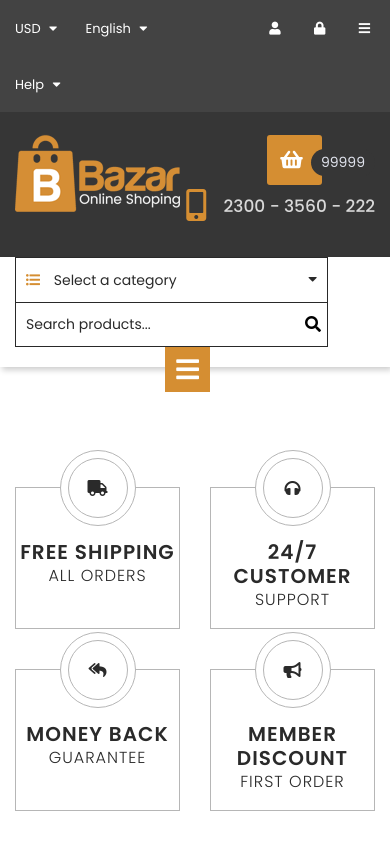
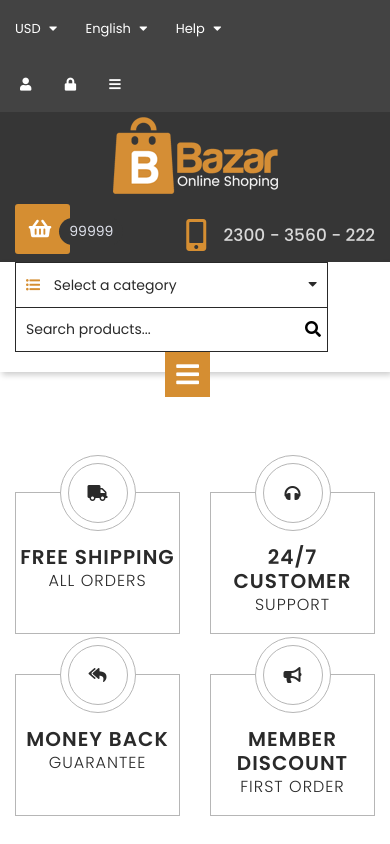
Before and after one commit to mateuszwrobel/wdp-1809-01, a website: page src/index.html in a window 390 px wide. Shown: the top 844 px of the page. Drawn offline with nearby package versions, Linux system fonts and the light colour scheme; files that its build step writes are made by us from their sources; files whose address does not match are found by name.

Commit message:
Fix RWD for small devices in topbar and banner.

```diff
--- a/src/index.html
+++ b/src/index.html
@@ -14,14 +14,14 @@
     <div class="top-bar">
       <div class="container">
         <div class="row">
-          <div class="col text-left">
+          <div class="col col-12 col-sm-6 text-left">
             <ul>
               <li><a href="#">USD <i class="fas fa-caret-down"></i></a></li>
               <li><a href="#">English <i class="fas fa-caret-down"></i></a></li>
               <li><a href="#">Help <i class="fas fa-caret-down"></i></a></li>
             </ul>
           </div>
-          <div class="col text-right">
+          <div class="col col-12 col-sm-6 text-left text-sm-right">
             <ul class="d-none d-md-block">
               <li><a href="#"><i class="fas fa-user"></i> Login</a></li>
               <li><a href="#"><i class="fas fa-lock"></i> Register</a></li>
@@ -39,13 +39,13 @@
     <div class="company-claim">
       <div class="container">
         <div class="row align-items-center">
-          <div class="col text-left phone-number">
+          <div class="col col-12 col-sm-12 col-md-4 text-left phone-number">
             <p><i class="fas fa-mobile-alt"></i> 2300 - 3560 - 222</p>
           </div>
-          <div class="col text-center logo">
+          <div class="col col-12 col-sm-12 col-md-4 text-center logo">
             <a href="#"><img src="./images/logo.png"></a>
           </div>
-          <div class="col text-right cart">
+          <div class="col col-12 col-sm-12 col-md-4 text-right cart">
             <a href="#" class="cart-box">
               <div class="cart-icon">
                 <i class="fas fa-shopping-basket"></i>
--- a/src/sass/components/_header.scss
+++ b/src/sass/components/_header.scss
@@ -106,28 +106,91 @@ header {
         }
       }
     }
+    @media (max-width: 289.98px) {
+      .container>.row {
+        height: auto;
 
-    @include media-breakpoint-down(sm) {
-      .container > .row{
-        flex-direction: column;
+        .col {
+          padding-top: 5px;
+          padding-bottom: 5px;
+        }
+
+        .phone-number {
+          order: 3;
+          font-size: 14px;
+          text-align: left !important;
+        }
+
+        .logo {
+          order: 1;
+          text-align: left !important;
+        }
+
+        .cart {
+          order: 2;
+          text-align: left !important;
+        }
+      }
+    }
+
+    @media (max-width: 399.98px) and (min-width: 290px) {
+      .container>.row {
+        @media (min-width: 290px) {
+          height: 150px;
+        }
+
+        .col {
+          padding-top: 5px;
+          padding-bottom: 5px;
+        }
+
+        .phone-number {
+          order: 3;
+          font-size: 14px;
+
+          @media (min-width: 290px) {
+            position: relative;
+            top: -50px;
+          }
+
+          text-align: right !important;
+        }
+
+        .logo {
+          order: 1;
+        }
+
+        .cart {
+          order: 2;
+          text-align: left !important;
+        }
+      }
+    }
+
+    @media (max-width: 767.98px) and (min-width: 399.98px) {
+      .container>.row {
         position: relative;
+
         .phone-number {
           order: 3;
           font-size: 14px;
           text-align: right !important;
+          align-self: flex-start;
         }
+
         .logo {
           order: 1;
-            position: absolute;
-            top: 50%;
-            transform: translate(0%, -65%);
-            text-align: left !important;
+          position: absolute;
+          top: 50%;
+          transform: translate(0%, -60%);
+          text-align: left !important;
         }
+
         .cart {
           order: 2;
           display: flex;
-          align-items: flex-end;
           justify-content: flex-end;
+          align-self: flex-end;
         }
       }
     }
```
